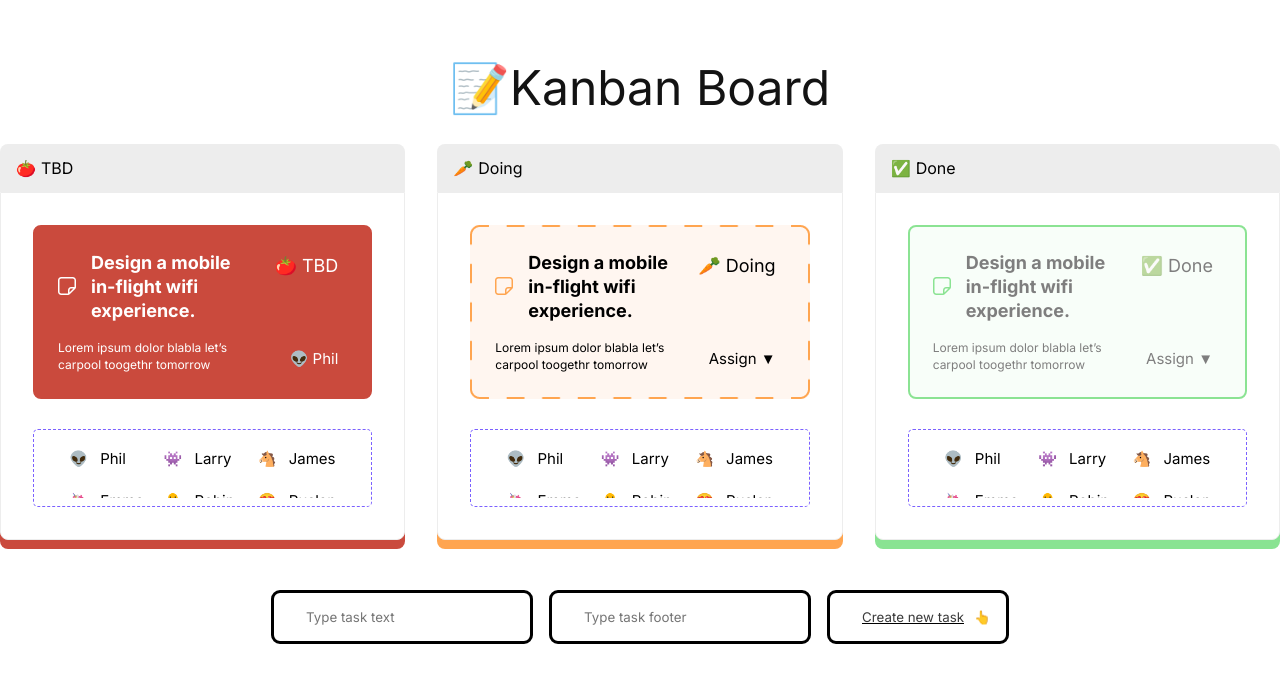
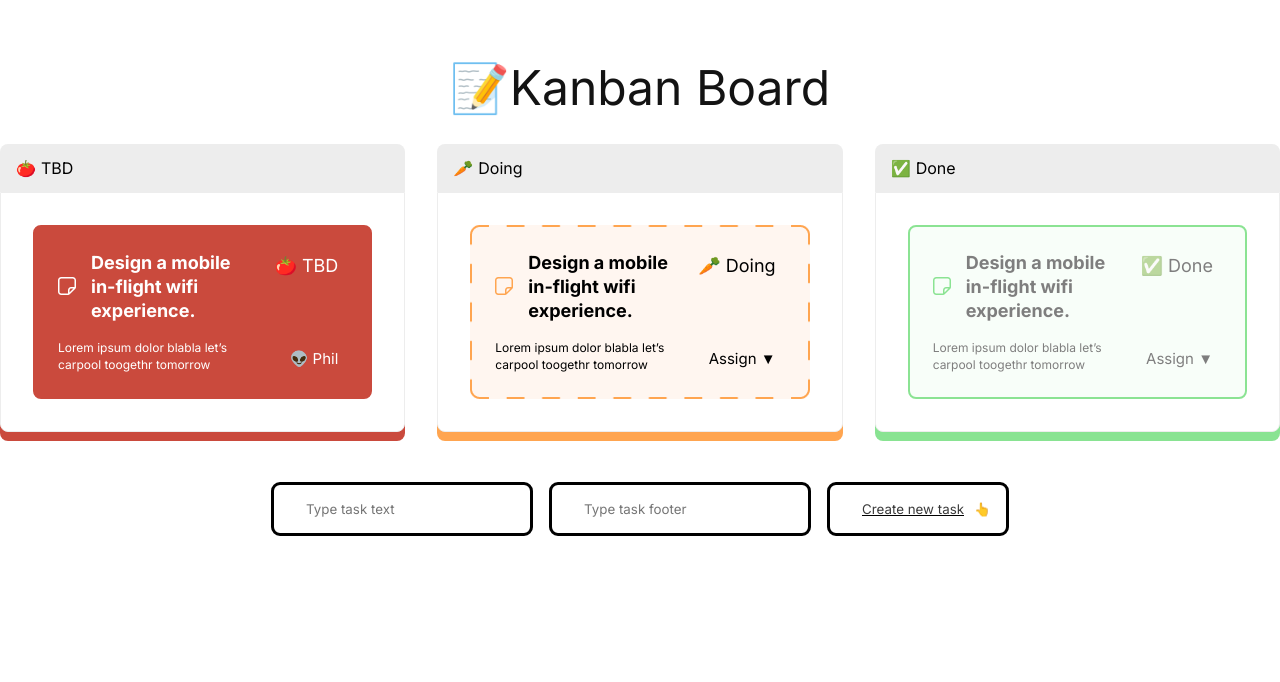
Before and after one commit to setupedf/React-Kanban-Portfolio, a React (Create React App) app: page / in a window 1280 px wide. Shown: the top 682 px of the page. Built offline with nearby package versions, Linux system fonts and the light colour scheme.

Commit message:
implemented animations

```diff
--- a/package.json
+++ b/package.json
@@ -10,6 +10,7 @@
     "react-beautiful-dnd": "^13.1.1",
     "react-dom": "^18.2.0",
     "react-scripts": "5.0.1",
+    "react-transition-group": "^4.4.5",
     "reset-css": "^5.0.1",
     "styled-components": "^5.3.6",
     "web-vitals": "^2.1.4"
--- a/src/App.js
+++ b/src/App.js
@@ -2,6 +2,7 @@
 
 // Importing packages
 import { DragDropContext } from 'react-beautiful-dnd';
+import { Transition } from 'react-transition-group';
 import 'reset-css'
 
 // Importing styles
@@ -81,6 +82,8 @@ function App() {
   const [idCount, updateIdCount] = useState(initIdCount)
   const [text, updateText] = useState("")
   const [footer, updateFooter] = useState("")
+
+  const [loaderVisible, setLoaderVisible] = useState(false)
 
   function onDragEnd(info) {
 
@@ -175,6 +178,17 @@ function App() {
               <span className="App-footer-form-btn-emoji">👆</span>
             </button>
           </form>
+
+          {/* <div className="App-footer-form">
+            <input className='App-footer-form-input' type="text" />
+            <input className='App-footer-form-input' type="text" />
+
+            <button className="App-footer-form-btn" type="submit">
+              <span className="App-footer-form-btn-text">Add colleague</span>
+              <span className="App-footer-form-btn-emoji">➕</span>
+            </button>
+          </div> */}
+
         </div>
       </div>
     </div>
--- a/src/Colleagues.jsx
+++ b/src/Colleagues.jsx
@@ -1,24 +1,19 @@
 import React from "react";
 
 // Importing packages
-import styled from "styled-components";
 
 function Colleagues(props) {
 
-    if (props.show) {
     return (
 
         <div className="window">
-                {/* <div className="window-header">
-                    <span className="window-header-emoji">➕</span>
-                    <span className="window-header-title">Add your team mates</span>
-                </div> */}
             <ul className="window-list">
                 {
                     props.colleagues.names.map((colleague, index) => {
                         return(
-                                <li onClick={props.clickHandler} className="window-list-item" key={index}>
-                                    <span> {props.colleagues[colleague]} </span>
+                            // <li onClick={props.colleagueHandler} className="window-list-item" key={index}>
+                            <li onClick={props.colleagueHandler} className="window-list-item" key={index}>
+                                <span className="window-list-item-emoji"> {props.colleagues[colleague]} </span>
                                 <span className="window-list-item-name"> {colleague} </span>
                             </li>
                         )
@@ -28,6 +23,5 @@ function Colleagues(props) {
         </div>
     )
 }
-}
 
 export default Colleagues
--- a/src/Draggable.jsx
+++ b/src/Draggable.jsx
@@ -2,6 +2,7 @@ import React, {useState} from "react";
 
 // Importing packages
 import { Draggable } from 'react-beautiful-dnd';
+import { CSSTransition } from "react-transition-group";
 import styled from "styled-components";
 import Colleagues from "./Colleagues";
 
@@ -48,11 +49,10 @@ const Task = styled.div`
     // left: auto !important;
 `
 
-const Svg = styled.div`
-    fill: white;
-`
+function DraggableItem(props) {
 
-function DraggableItem(props) {
+    // Hooks
+    const [showColleagues, setShowColleagues] = useState(false)
 
     // Event handlers
     function getTaskStyle(columnId, snapshot) {
@@ -64,8 +64,9 @@ function DraggableItem(props) {
         }
     }
 
-    const clickHandler = (e) => {
-        setShow(!show)
+    const colleagueHandler = (e) => {
+
+        setShowColleagues(!showColleagues)
 
         // remove whitespaces
         let name = e.target.innerText.trim()
@@ -76,15 +77,10 @@ function DraggableItem(props) {
         else {
             props.task.colleague = name
         }
-
-        console.log(props.task)
     }
 
-    // Hooks
-    const [show, setShow] = useState(true)
 
     return (
-
         <Draggable draggableId={`draggable-${props.task.id}`} index={props.index}>
             {
                 (provided, snapshot) => {
@@ -101,7 +97,6 @@ function DraggableItem(props) {
                                     <div className="App-main-column-body-item-column">
                                         <div className="App-main-column-body-item-column-main">
                                             <div className="App-main-column-body-item-column-main-icon">
-                                                {/* <img className="App-main-column-body-item-column-main-icon-img" src="./imgs/Main_copy.svg" alt="copy_icon"/> */}
 
                                                 {/* Adding the svg */}
                                                 <svg width="18" height="18" viewBox="0 0 18 18" fill="none" xmlns="http://www.w3.org/2000/svg">
@@ -125,24 +120,33 @@ function DraggableItem(props) {
 
                                             {
                                                 snapshot.draggingOver ?
-                                                <span className="App-main-column-body-item-column-state-text"> { props.columnData[snapshot.draggingOver].icon } <span> { props.columnData[snapshot.draggingOver].state }</span></span> :
-                                                <span className="App-main-column-body-item-column-state-text"> { props.columnData[props.column.id].icon } <span> {props.columnData[props.column.id].state}</span></span>
+                                                <span className="App-main-column-body-item-column-state-text">
+                                                    { props.columnData[snapshot.draggingOver].icon }
+
+                                                    <span> { props.columnData[snapshot.draggingOver].state }</span>
+                                                </span> :
+
+                                                <span className="App-main-column-body-item-column-state-text">
+                                                    { props.columnData[props.column.id].icon }
+
+                                                    <span> {props.columnData[props.column.id].state}</span>
+                                                </span>
                                             }
                                         </div>
 
                                         <span className="App-main-column-body-item-column-employee">
                                             {
                                                 props.task.colleague ?
-                                                <span onClick={clickHandler} className="App-main-column-body-item-column-employee-text assign">
-                                                    <span> {colleagues[props.task.colleague]} </span>
+                                                <span onClick={colleagueHandler} className="App-main-column-body-item-column-employee-text assign">
+                                                    <span className="assign-emoji"> {colleagues[props.task.colleague]} </span>
 
                                                     <span className="assign-name"> { props.task.colleague } </span>
                                                 </span> :
 
-                                                <span onClick={clickHandler} className="App-main-column-body-item-column-employee-text assign">
+                                                <span onClick={colleagueHandler} className="App-main-column-body-item-column-employee-text assign">
                                                     <span className="assign-name"> Assign </span>
 
-                                                    <span> { colleagues['Assign'] } </span>
+                                                    <span className="assign-emoji"> { colleagues['Assign'] } </span>
                                                 </span>
                                             }
                                         </span>
@@ -150,7 +154,14 @@ function DraggableItem(props) {
                                 </li>
                             </Task>
 
-                            <Colleagues show={show} colleagues={colleagues} clickHandler={clickHandler}/>
+                            <CSSTransition
+                                in={showColleagues}
+                                timeout={500}
+                                classNames="colleagues"
+                                unmountOnExit
+                                >
+                                <Colleagues colleagues={colleagues} colleagueHandler={colleagueHandler}/>
+                            </CSSTransition>
                         </div>
                     )
                 }
--- /dev/null
+++ b/src/styles/parts/animation.css
@@ -0,0 +1,46 @@
+.colleagues-enter {
+    opacity: 0;
+    height: 0px;
+    margin-top: 0px;
+    padding: 0px;
+    border-width: 0px;
+}
+
+.colleagues-enter-active {
+    opacity: 1;
+    height: 100px;
+    padding: 8px;
+    margin-top: 30px;
+    border-width: 1px;
+    transition: all 500ms;
+}
+
+.colleagues-enter-done {
+    height: 100px;
+    padding: 8px;
+    margin-top: 30px;
+    border-width: 1px;
+}
+
+.colleagues-exit {
+    height: 100px;
+    padding: 8px;
+    margin-top: 30px;
+    border-width: 1px;
+}
+
+.colleagues-exit-active {
+    opacity: 0;
+    height: 0px;
+    padding: 0px;
+    margin-top: 0px;
+    border-width: 0px;
+    transition: all 500ms;
+}
+
+.colleagues-exit-done {
+    opacity: 0;
+    height: 0px;
+    padding: 0px;
+    margin-top: 0px;
+}
--- a/src/styles/parts/colleagues.css
+++ b/src/styles/parts/colleagues.css
@@ -1,12 +1,12 @@
 .window {
     display: flex;
     align-items: center;
+    justify-content: center;
     flex-direction: column;
-    padding: 8px;
     background: #FFFFFF;
     width: 100%;
-    margin-top: 30px;
-    border: 1px dashed #7B61FF;
+    border-style: dashed;
+    border-color: #7B61FF;
     border-radius: 5px;
 }
 
@@ -21,12 +21,16 @@
     max-height: 60px;
     overflow-x: hidden;
     overflow-y: scroll;
-    padding: 8px;
+    padding: 8px 32px;
 }
 
 .window-list-item {
     font-size: 15px;
     line-height: 26px;
+}
+
+.window-list-item-emoji {
+    pointer-events: none;
 }
 
 .window-list-item-name {
--- a/src/styles/parts/footer.css
+++ b/src/styles/parts/footer.css
@@ -1,6 +1,7 @@
 .App-footer {
     display: flex;
-    justify-content: center;
+    flex-direction: column;
+    align-items: center;
     margin-top: 50px;
 }
 
--- a/src/styles/parts/main.css
+++ b/src/styles/parts/main.css
@@ -27,6 +27,7 @@
     border: 1px solid #EDEDED;
     border-radius: 0 0 8px 8px;
     padding: 16px 32px;
+    transition: all 2s ease;
 }
 
 .App-main-column:nth-child(1) .App-main-column-body {
@@ -107,6 +108,6 @@
     text-decoration: underline;
 }
 
-/* .App-main-column-body-item-column-employee-text span {
-    margin-left: 5px;
-} */
+.assign-emoji {
+    pointer-events: none;
+}
--- a/src/styles/styles.css
+++ b/src/styles/styles.css
@@ -3,3 +3,4 @@
 @import url('./parts/main.css');
 @import url('./parts/footer.css');
 @import url('./parts/colleagues.css');
+@import url('./parts/animation.css');
```
Also changed, not shown: 1 other file (tests, documents, lock files or other folders). Lines whose indentation alone changed are shown as unchanged.
